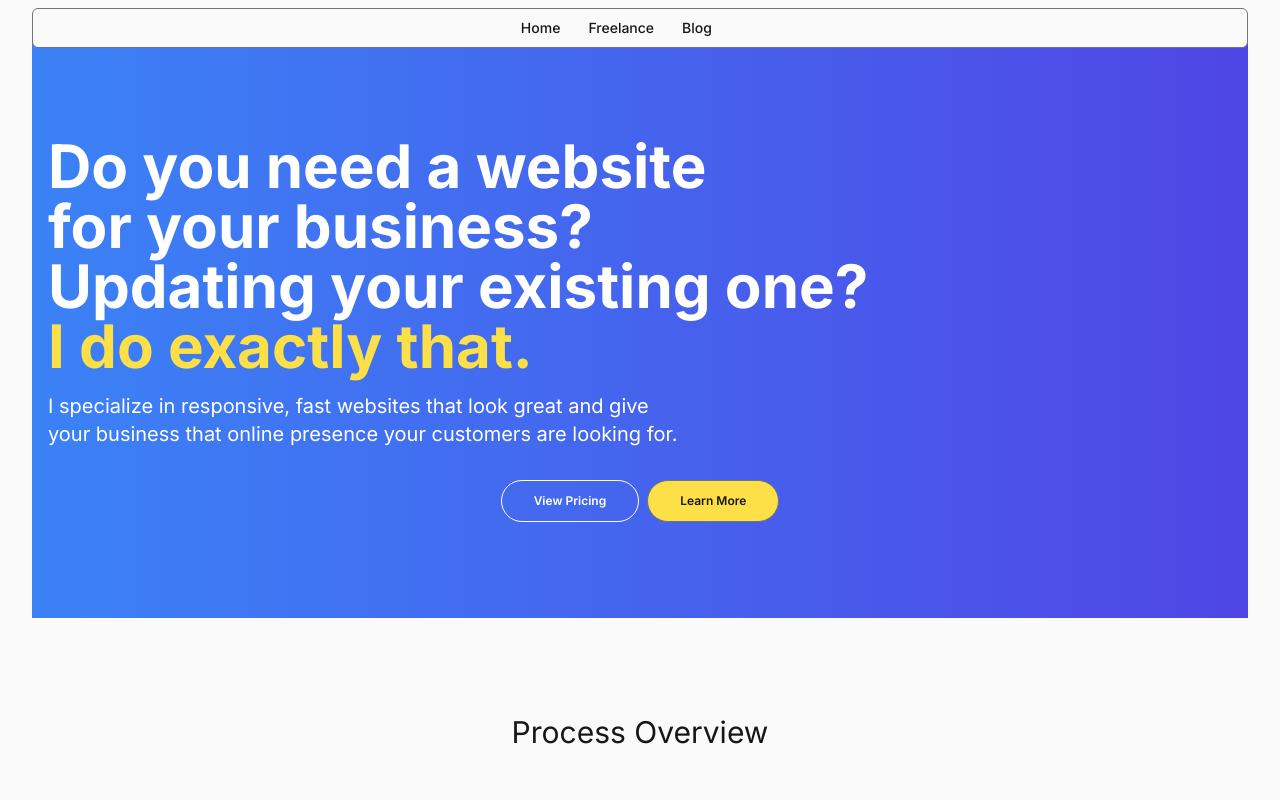
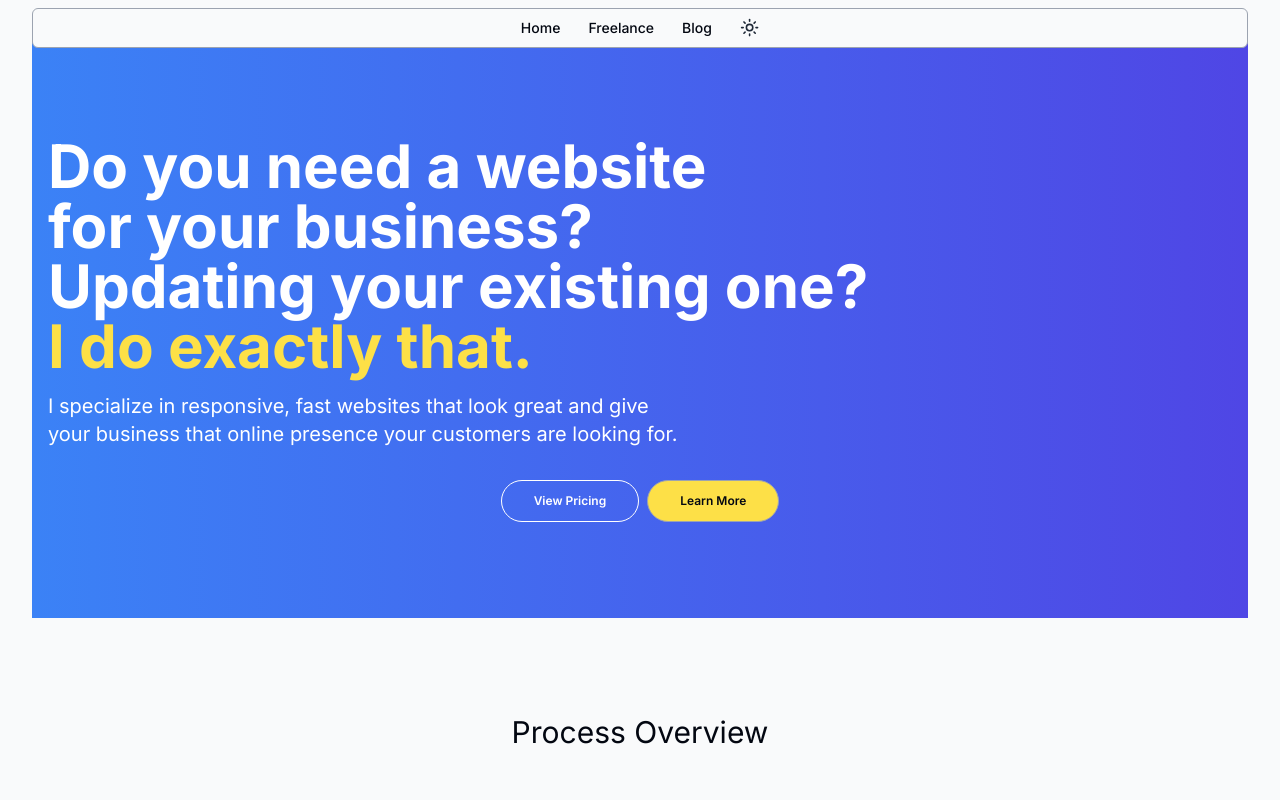
Before and after one commit to patriciosebastian/personal-website, a Next.js app: page /freelance in a window 1280 px wide. Shown: the top 800 px of the page. Built offline with nearby package versions, Linux system fonts and the light colour scheme.

Commit message:
update color palette and update more styles

```diff
--- a/src/app/page.jsx
+++ b/src/app/page.jsx
@@ -40,7 +40,7 @@ export default function Home() {
       {/* About */}
       <div>
         <h2 className="section-heading text-4xl text-center">About</h2>
-        <Tabs defaultValue="career" className="border rounded-md py-4 bg-background">
+        <Tabs defaultValue="career" className="rounded-md py-4">
           <TabsList className=" w-full bg-transparent border-b-2 rounded-none p-0 box-border">
             <TabsTrigger value="career">Career</TabsTrigger>
             <TabsTrigger value="tech-stack">Tech Stack</TabsTrigger>
@@ -118,7 +118,7 @@ export default function Home() {
             </p>
           </CardContent>
           <CardFooter>
-            <a href="https://www.touchbaseapp.co" target='_blank' className={buttonVariants({ variant: "secondary" }) + ` h-12 justify-center`}>Visit Site</a> {/* <-- use external link icon  */}
+            <a href="https://www.touchbaseapp.co" target='_blank' className={buttonVariants({ variant: "default" }) + ` h-12 justify-center`}>Visit Site</a> {/* <-- use external link icon  */}
           </CardFooter>
         </Card>
 
@@ -142,7 +142,7 @@ export default function Home() {
             </p>
           </CardContent>
           <CardFooter>
-            <a href="https://www.clearcalc.app" target='_blank' className={buttonVariants({ variant: "secondary" }) + ` h-12 justify-center`}>Visit Site</a>
+            <a href="https://www.clearcalc.app" target='_blank' className={buttonVariants({ variant: "default" }) + ` h-12 justify-center`}>Visit Site</a>
           </CardFooter>
         </Card>
       </div>
--- a/src/components/mobile-nav.jsx
+++ b/src/components/mobile-nav.jsx
@@ -1,6 +1,6 @@
 import Link from 'next/link'
 import { Menubar, MenubarMenu, MenubarTrigger } from '@/components/ui/menubar'
-import { ThemeToggle } from './theme-toggle';
+import { ThemeToggle } from './theme-toggle'
 
 export default function MobileNav() {
   return (
@@ -10,7 +10,7 @@ export default function MobileNav() {
           <MenubarTrigger><Link href="/">Home</Link></MenubarTrigger>
           <MenubarTrigger><Link href="/freelance">Freelance</Link></MenubarTrigger>
           <MenubarTrigger><Link href="/blog">Blog</Link></MenubarTrigger>
-          <ThemeToggle className="right-[0] mr-4" />
+          <ThemeToggle className="px-3" />
         </MenubarMenu>
       </Menubar>
     </div>
--- a/src/components/theme-toggle.jsx
+++ b/src/components/theme-toggle.jsx
@@ -18,7 +18,7 @@ export function ThemeToggle() {
   return (
     <DropdownMenu>
       <DropdownMenuTrigger asChild>
-        <Button className="bg-transparent" size="sm">
+        <Button className="bg-transparent text-primary" size="sm">
           <Sun className="h-[1.2rem] w-[1.2rem] rotate-0 scale-100 transition-all dark:-rotate-90 dark:scale-0" />
           <Moon className="absolute h-[1.2rem] w-[1.2rem] rotate-90 scale-0 transition-all dark:rotate-0 dark:scale-100" />
           <span className="sr-only">Toggle theme</span>
--- a/src/components/ui/card.jsx
+++ b/src/components/ui/card.jsx
@@ -5,7 +5,7 @@ import { cn } from "@/lib/utils"
 const Card = React.forwardRef(({ className, ...props }, ref) => (
   <div
     ref={ref}
-    className={cn("rounded-md border bg-card text-card-foreground shadow-sm", className)}
+    className={cn("rounded-md bg-card text-card-foreground shadow-sm", className)}
     {...props} />
 ))
 Card.displayName = "Card"
--- a/src/components/ui/menubar.jsx
+++ b/src/components/ui/menubar.jsx
@@ -31,7 +31,7 @@ const MenubarTrigger = React.forwardRef(({ className, ...props }, ref) => (
   <MenubarPrimitive.Trigger
     ref={ref}
     className={cn(
-      "flex cursor-default select-none items-center rounded-sm px-3 py-1.5 text-sm font-medium outline-none focus:bg-accent focus:text-accent-foreground data-[state=open]:bg-accent data-[state=open]:text-accent-foreground",
+      "flex cursor-default select-none items-center rounded-sm px-3 py-1.5 text-sm font-medium outline-none focus:bg-accent focus:text-accent-foreground",
       className
     )}
     {...props} />
--- a/src/components/ui/tabs.jsx
+++ b/src/components/ui/tabs.jsx
@@ -22,7 +22,7 @@ const TabsTrigger = React.forwardRef(({ className, ...props }, ref) => (
   <TabsPrimitive.Trigger
     ref={ref}
     className={cn(
-      "inline-flex items-center justify-center whitespace-nowrap rounded-sm px-3 py-1.5 text-sm font-medium ring-offset-background transition-all focus-visible:outline-none focus-visible:ring-2 focus-visible:ring-ring focus-visible:ring-offset-2 disabled:pointer-events-none disabled:opacity-50 data-[state=active]:bg-background data-[state=active]:text-foreground data-[state=active]:shadow-sm",
+      "inline-flex items-center justify-center whitespace-nowrap rounded-sm px-3 py-1.5 text-sm font-medium ring-offset-background transition-all focus-visible:outline-none focus-visible:ring-2 focus-visible:ring-ring focus-visible:ring-offset-2 disabled:pointer-events-none disabled:opacity-50 data-[state=active]:bg-background data-[state=active]:text-foreground",
       className
     )}
     {...props} />
--- a/src/styles/globals.css
+++ b/src/styles/globals.css
@@ -3,17 +3,28 @@
 @tailwind utilities;
 
 @layer base {
+  /*
+  ** gray 50: #f9fafb / hsl(210, 20%, 98%)
+  ** gray 100: #f3f4f6 / hsl(220, 14%, 96%)
+  ** gray 200: #e5e7eb / hsl(220, 13%, 91%)
+  ** gray 300: #d1d5db / hsl(216, 12%, 84%)
+  ** gray 400: #9ca3af / hsl(218, 11%, 65%)
+  ** gray 500: #6b7280 / hsl(220, 9%, 46%)
+  ** gray 600: #4b5563 / hsl(215, 14%, 34%)
+  ** gray 700: #374151 / hsl(217, 19%, 27%)
+  ** gray 800: #1f2937 / hsl(215, 28%, 17%)
+  ** gray 900: #111827 / hsl(221, 39%, 11%)
+  ** gray 950: #030712 / hsl(224, 71%, 4%)
+  */
   :root {
-    /* --background: 0 0% 100%; */
-    --background: 0 0% 98%;
-    /* --foreground: 224 71.4% 4.1%; */
-    --foreground: 0 0% 9%;
-    --card: 0 0% 100%;
-    --card-foreground: 224 71.4% 4.1%;
+    --background: 210 20% 98%; /* gray 50 */
+    --foreground: 224 71% 4%; /* gray 950 */
+    --card: 220 13% 91%; /* gray 200 */
+    --card-foreground: 224 71% 4%; /* gray 950 */
     --popover: 0 0% 100%;
     --popover-foreground: 224 71.4% 4.1%;
-    --primary: 0 0% 45%;
-    --primary-foreground: 0 0% 98%;
+    --primary: 215 28% 17%; /* gray 800 */
+    --primary-foreground: 210 20% 98%; /* gray 50 */
     --secondary: 220 14.3% 95.9%;
     --secondary-foreground: 220.9 39.3% 11%;
     --muted: 220 14.3% 95.9%;
@@ -22,7 +33,7 @@
     --accent-foreground: 220.9 39.3% 11%;
     --destructive: 0 84.2% 60.2%;
     --destructive-foreground: 210 20% 98%;
-    --border: 0 0% 45%;
+    --border: 218 11% 65%; /* gray 300 */
     --input: 220 13% 91%;
     --ring: 224 71.4% 4.1%;
     --radius: 0.5rem;
@@ -34,14 +45,14 @@
   }
 
   .dark {
-    --background: 0 0% 9%;
-    --foreground: 0 0% 98%;
-    --card: 0 0% 9%;
-    --card-foreground: 0 0% 98%;
+    --background: 221 39% 11%;
+    --foreground: 210 20% 98%;
+    --card: 215 28% 17%;
+    --card-foreground: 220 13% 91%;
     --popover: 224 71.4% 4.1%;
     --popover-foreground: 210 20% 98%;
-    --primary: 0 0% 45%;
-    --primary-foreground: 0 0% 100%;
+    --primary: 216 12% 84%;
+    --primary-foreground: 224 71% 4%;
     --secondary: 0 0% 45%;
     --secondary-foreground: 0 0% 100%;
     --muted: 215 27.9% 16.9%;
```
